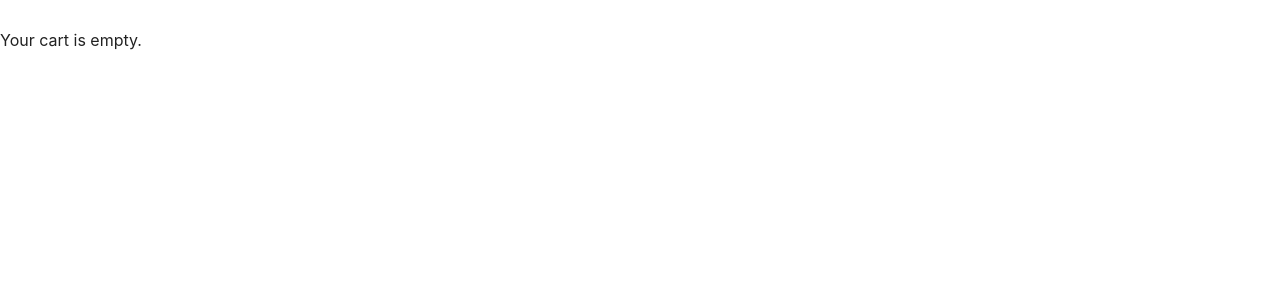
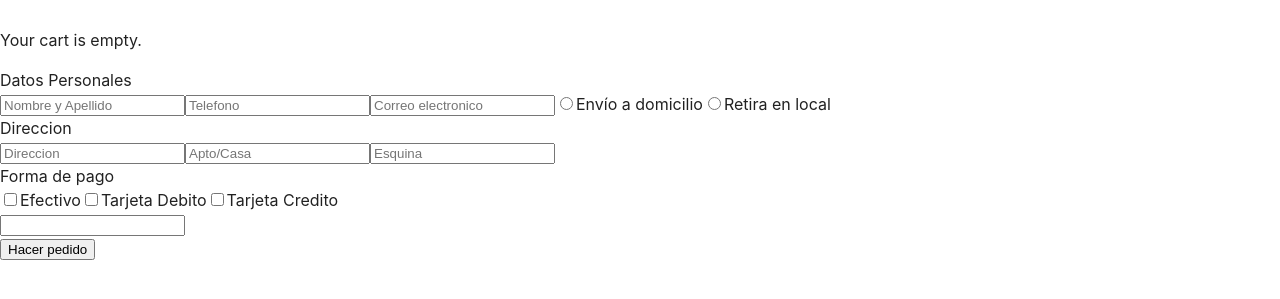
Before and after one commit to ignaciothompson/Present, a React (Vite) app: page /carrito in a window 1280 px wide. Shown: the part 139-438 px from the top of the page. Built offline with nearby package versions, Linux system fonts and the light colour scheme.

Commit message:
Added cart functionalities

```diff
--- a/src/App.tsx
+++ b/src/App.tsx
@@ -4,7 +4,7 @@ import './App.css';
 import Navbar from './components/navbar/navbar';
 import Homepage from './pages/homepage/homepage';
 import About from './pages/about/about';
-import Cart from './pages/cart.tsx/cart';
+import CartPage from './pages/cart.tsx/cart';
 import ProductPage from './pages/productPage/productPage';
 
 function App() {
@@ -17,7 +17,7 @@ function App() {
         <Route path="/" element={<Homepage />} />
         <Route path='/product/:id' element={<ProductPage />} />
         <Route path="/sobre-nosotros" element={<About />} />
-        <Route path="/carrito" element={<Cart />} />
+        <Route path="/carrito" element={<CartPage />} />
       </Routes>
     </Router>
   );
--- a/src/index.css
+++ b/src/index.css
@@ -3,7 +3,6 @@
   line-height: 1.5;
   font-weight: 400;
 
-  color-scheme: light dark;
   color: rgba(0, 0, 0, 0.87);
   background-color: white;
 
--- a/src/pages/cart.tsx/cart.tsx
+++ b/src/pages/cart.tsx/cart.tsx
@@ -1,7 +1,7 @@
 import React, { useEffect, useState } from 'react';
-import { CartItem } from '../../types';
+import { CartItem, Order } from '../../types';
 
-const Cart: React.FC = () => {
+const CartPage: React.FC = () => {
   const [cartItems, setCartItems] = useState<CartItem[]>([]);
 
   useEffect(() => {
@@ -18,6 +18,63 @@ const Cart: React.FC = () => {
     localStorage.setItem('cartItems', JSON.stringify(newCartItems));
   };
 
+  const handlePlus = (item: CartItem, num: string) => {
+    const newQuantity = parseInt(num);
+    const updatedItem = { ...item, quantity: newQuantity };
+    const updatedCartItems = cartItems.map((cartItem) =>
+      cartItem === item ? updatedItem : cartItem
+    );
+    setCartItems(updatedCartItems);
+    localStorage.setItem('cartItems', JSON.stringify(updatedCartItems));
+  };
+
+  const handleSubmit = (event: React.FormEvent) => {
+    event.preventDefault();
+    const name = (document.getElementById('name') as HTMLInputElement).value;
+    const street = (document.getElementById('street') as HTMLInputElement).value;
+    const number = parseInt((document.getElementById('phone') as HTMLInputElement).value);
+    const email = (document.getElementById('email') as HTMLInputElement).value;
+    const takeAway = (document.getElementById('takeAway') as HTMLInputElement).checked;
+    const apartmentNumber = (document.getElementById('apartmentNumber') as HTMLInputElement).value;
+    const annotation = (document.getElementById('annotation') as HTMLInputElement).value;
+    const cash = (document.getElementById('cash') as HTMLInputElement).checked;
+    const debitCard = (document.getElementById('debitCard') as HTMLInputElement).checked;
+    const creditCard = (document.getElementById('creditCard') as HTMLInputElement).checked;
+
+    // Collect all checked payment methods
+    const paymentMethods = () => {
+      const methods = [];
+      if (cash) {
+        methods.push("CASH");
+      }
+      if (debitCard) {
+        methods.push("DEBIT_CARD");
+      }
+      if (creditCard) {
+        methods.push("CREDIT_CARD");
+      }
+      if(!cash && !debitCard && !creditCard){
+        methods.push("UNDEFINED")
+      }
+      return methods.join(', ');
+    }
+
+    const order: Order = {
+      name,
+      street,
+      number,
+      email,
+      takeAway,
+      apartmentNumber,
+      annotation,
+      cart: cartItems.map(item => ({ product: [item], quantity: item.quantity })),
+      paymentMethod: paymentMethods(), // Join all selected methods as a string
+      firstPurchase: true
+    };
+
+    console.log(order); // For testing purposes, you can remove this line in production
+  };
+
   return (
     <div>
       <h2>Cart</h2>
@@ -27,20 +84,47 @@ const Cart: React.FC = () => {
         <ul>
           {cartItems.map((item, index) => (
             <li key={index}>
-              <img src={item.product.photoPath ?? 'default.jpg'} alt={item.product.name} />
               <div>
                 <h3>{item.product.name}</h3>
-                <p>Price: ${item.product.price}</p>
-                <p>Quantity: {item.quantity}</p>
-                <p>Total: ${item.product.price * item.quantity}</p>
+                <p>Price: ${Math.round(item.product.price)}</p>
+                <p>Quantity: <input type="number" onChange={(e) => handlePlus(item, e.target.value)} defaultValue={item.quantity} /></p>
+                <p>Total: ${Math.round(item.product.price * item.quantity)}</p>
                 <button onClick={() => handleRemoveFromCart(item)}>Remove</button>
               </div>
             </li>
           ))}
         </ul>
       )}
+      <form onSubmit={handleSubmit}>
+        <label>Datos Personales</label>
+        <div>
+          <input type="text" id="name" placeholder="Nombre y Apellido" />
+          <input type="text" id="phone" placeholder="Telefono" />
+          <input type="email" id="email" placeholder="Correo electronico" />
+          <input type='radio' name='deliveryOption' id='shipping' />
+          <label htmlFor='shipping'>Envío a domicilio</label>
+          <input type='radio' name='deliveryOption' id='takeAway' />
+          <label htmlFor='takeAway'>Retira en local</label>
+        </div>
+        <label>Direccion</label>
+        <div>
+          <input type="text" id="street" placeholder="Direccion" />
+          <input type="text" id="apartmentNumber" placeholder="Apto/Casa" />
+          <input type="text" id="corner" placeholder="Esquina" />
+        </div>
+        <label>Forma de pago</label>
+        <div>
+          <input type="checkbox" id="cash" value="Efectivo" />Efectivo
+          <input type="checkbox" id="debitCard" value="Tarjeta Debito" />Tarjeta Debito
+          <input type="checkbox" id="creditCard" value="Tarjeta Credito" />Tarjeta Credito
+        </div>
+        <div>
+          <input type='text-area' id="annotation" />
+        </div>
+        <button type="submit">Hacer pedido</button>
+      </form>
     </div>
   );
 };
 
-export default Cart;
+export default CartPage;
```
Also changed, not shown: src/types.ts (+19 -1 lines).
